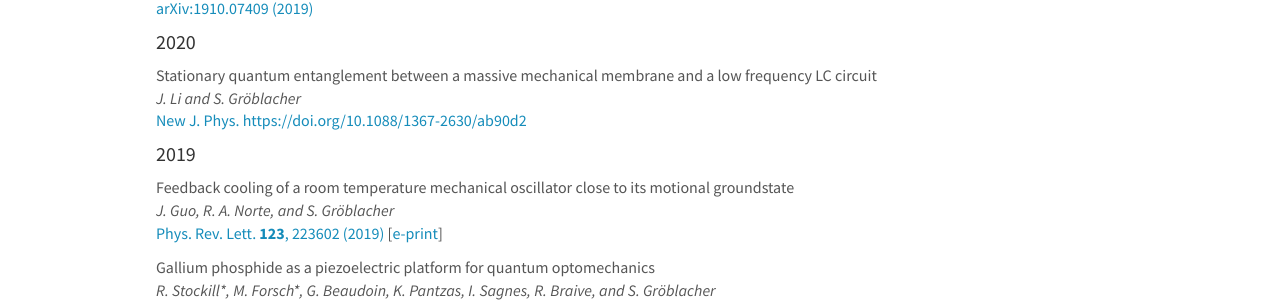
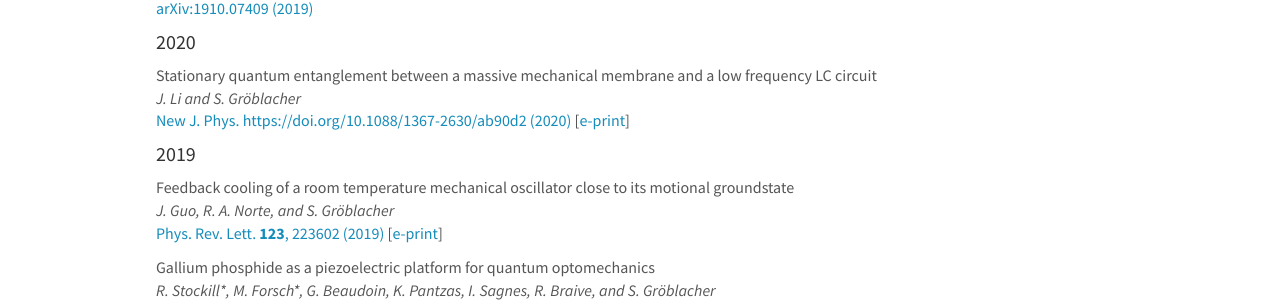
Before and after one commit to sgroeblacher/groeblacherlab, a Jekyll site: the page built from _pages/publications.md, in a window 1280 px wide and 900 px high, scrolled down 2480 px. Shown: the part 150-454 px from the top of the window. Built offline with Jekyll 4.4.1, drawn with Linux system fonts in a browser that asks for light colours; nearby versions of some CDN libraries.

Commit message:
modified:   _data/publist.yml

```diff
--- a/_data/publist.yml
+++ b/_data/publist.yml
@@ -32,8 +32,8 @@
   authors: J. Li and S. Gröblacher
   link:
     url: https://doi.org/10.1088/1367-2630/ab90d2
-    display: New J. Phys. https://doi.org/10.1088/1367-2630/ab90d2
-  arxiv: 0
+    display: New J. Phys. https://doi.org/10.1088/1367-2630/ab90d2 (2020)
+  arxiv: 1
   eprint: https://arxiv.org/abs/2002.03345
   highlight: 0
   news2:
```
